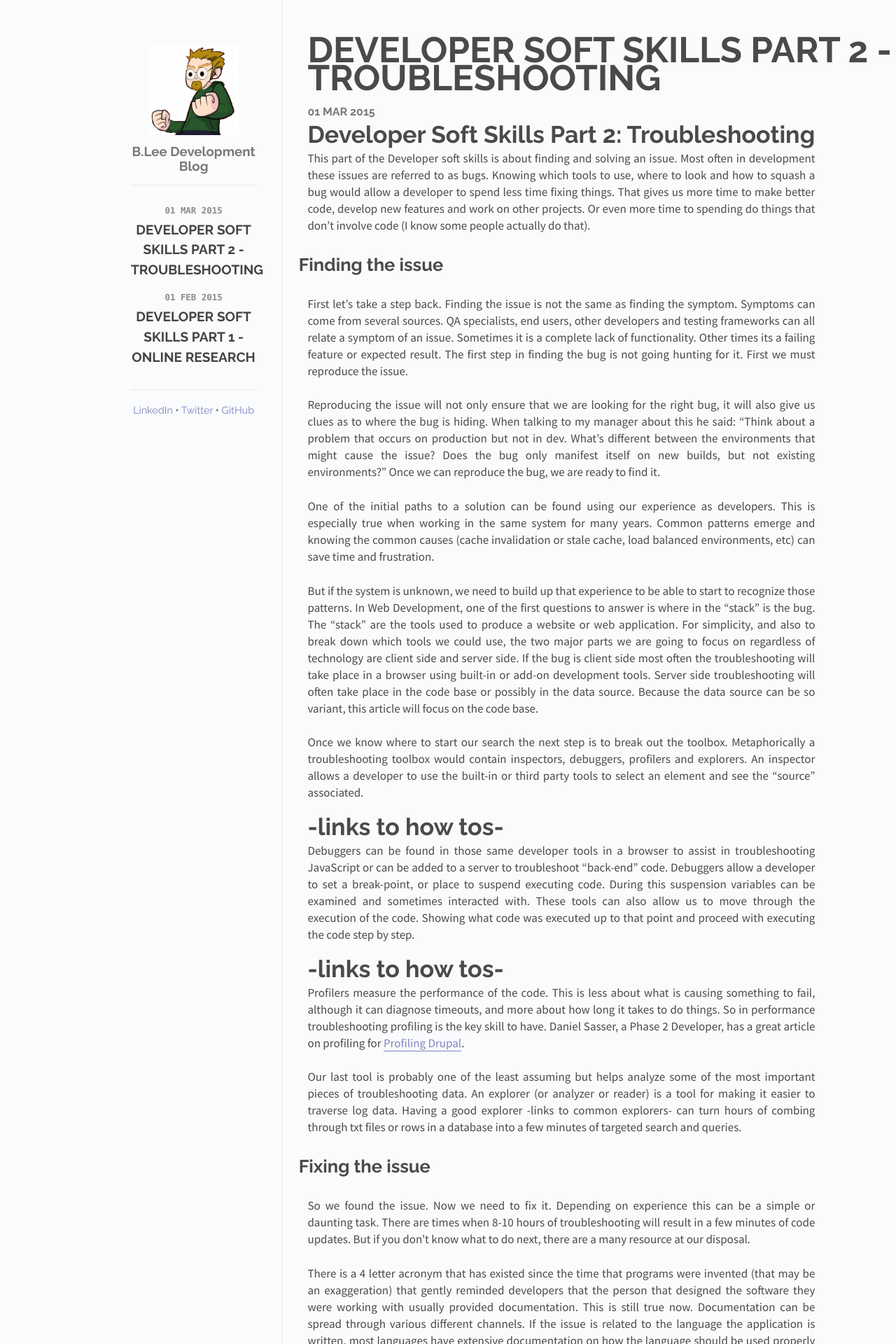
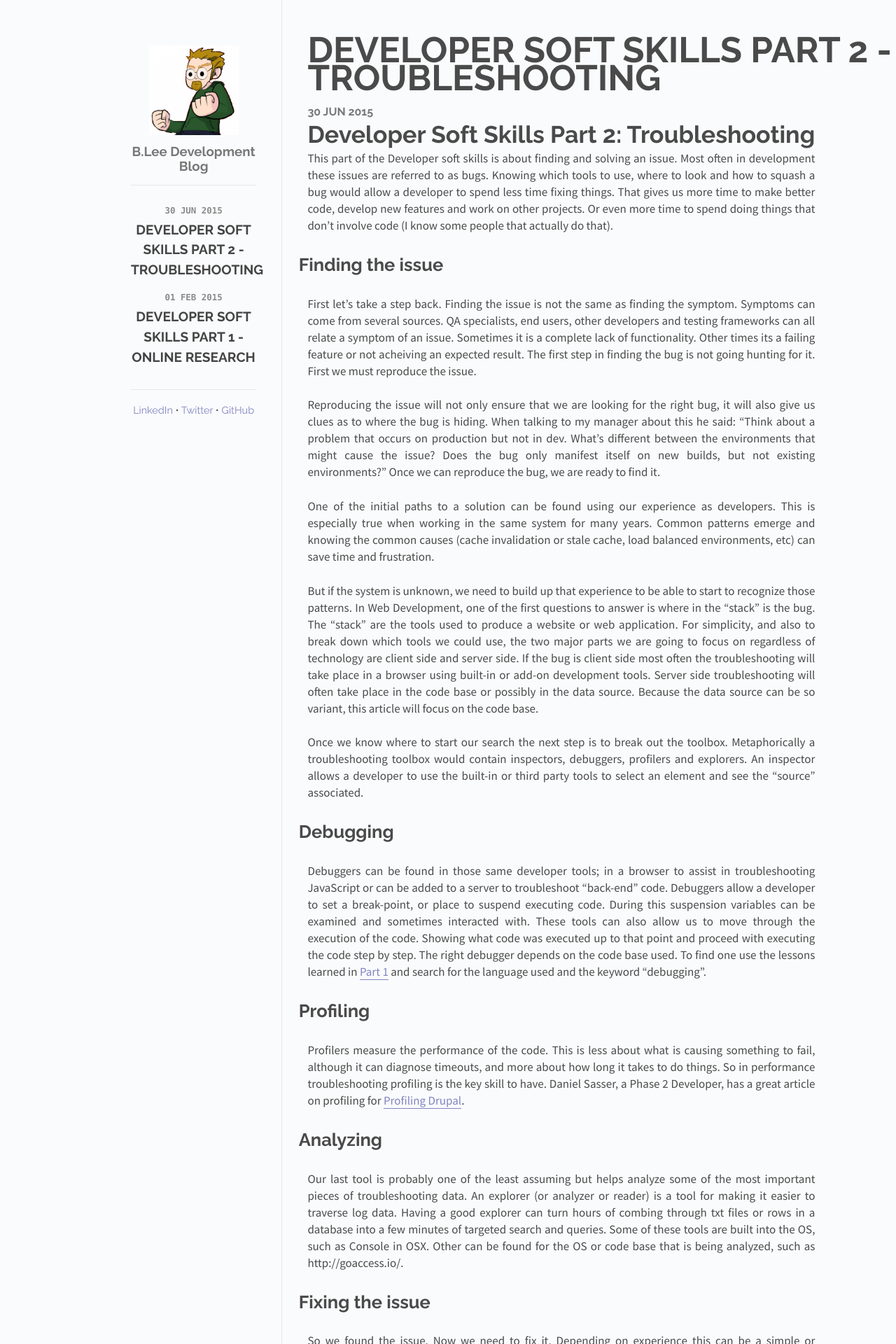
Before and after one commit to bleeDev/bleedev.github.io, a Jekyll site: the page built from _posts/2015-01-20-developer-soft-skills-part-2:-troubleshooting.md, in a window 1280 px wide. Shown: the top 1920 px of the page at 70% size. Built offline with Jekyll 4.4.1, drawn with Linux system fonts in a browser that asks for light colours; Markdown is read by kramdown in place of the engine named in the settings; some of the changed text lies outside the part shown.

Commit message:
Updates and clean up

```diff
--- a/_posts/2015-01-20-developer-soft-skills-part-2:-troubleshooting.md
+++ b/_posts/2015-01-20-developer-soft-skills-part-2:-troubleshooting.md
@@ -2,16 +2,16 @@
 layout: post
 title: Developer Soft Skills Part 2 - Troubleshooting
 cover:
-date:   2015-03-01 12:00:00
+date:   2015-06-30 12:00:00
 categories: posts
 ---
 
 #Developer Soft Skills Part 2: Troubleshooting
 
-This part of the Developer soft skills is about finding and solving an issue. Most often in development these issues are referred to as bugs. Knowing which tools to use, where to look and how to squash a bug would allow a developer to spend less time fixing things. That gives us more time to make better code, develop new features and work on other projects. Or even more time to spending do things that don't involve code (I know some people actually do that).
+This part of the Developer soft skills is about finding and solving an issue. Most often in development these issues are referred to as bugs. Knowing which tools to use, where to look and how to squash a bug would allow a developer to spend less time fixing things. That gives us more time to make better code, develop new features and work on other projects. Or even more time to spend doing things that don't involve code (I know some people that actually do that).
 
 ##Finding the issue
-First let's take a step back. Finding the issue is not the same as finding the symptom. Symptoms can come from several sources. QA specialists, end users, other developers and testing frameworks can all relate a symptom of an issue. Sometimes it is a complete lack of functionality. Other times its a failing feature or expected result. The first step in finding the bug is not going hunting for it. First we must reproduce the issue.
+First let's take a step back. Finding the issue is not the same as finding the symptom. Symptoms can come from several sources. QA specialists, end users, other developers and testing frameworks can all relate a symptom of an issue. Sometimes it is a complete lack of functionality. Other times its a failing feature or not acheiving an expected result. The first step in finding the bug is not going hunting for it. First we must reproduce the issue.
 
 Reproducing the issue will not only ensure that we are looking for the right bug, it will also give us clues as to where the bug is hiding. When talking to my manager about this he said: "Think about a problem that occurs on production but not in dev. What's different between the environments that might cause the issue? Does the bug only manifest itself on new builds, but not existing environments?" Once we can reproduce the bug, we are ready to find it.
 
@@ -21,15 +21,17 @@ But if the system is unknown, we need to build up that experience to be able to
 
 Once we know where to start our search the next step is to break out the toolbox. Metaphorically a troubleshooting toolbox would contain inspectors, debuggers, profilers and explorers. An inspector allows a developer to use the built-in or third party tools to select an element and see the "source" associated.
 
-#-links to how tos-
+##Debugging
 
-Debuggers can be found in those same developer tools in a browser to assist in troubleshooting JavaScript or can be added to a server to troubleshoot "back-end" code. Debuggers allow a developer to set a break-point, or place to suspend executing code. During this suspension variables can be examined and sometimes interacted with. These tools can also allow us to move through the execution of the code. Showing what code was executed up to that point and proceed with executing the code step by step.
+Debuggers can be found in those same developer tools; in a browser to assist in troubleshooting JavaScript or can be added to a server to troubleshoot "back-end" code. Debuggers allow a developer to set a break-point, or place to suspend executing code. During this suspension variables can be examined and sometimes interacted with. These tools can also allow us to move through the execution of the code. Showing what code was executed up to that point and proceed with executing the code step by step. The right debugger depends on the code base used. To find one use the lessons learned in [Part 1](Part 1) and search for the language used and the keyword "debugging".
 
-#-links to how tos-
+##Profiling
 
 Profilers measure the performance of the code. This is less about what is causing something to fail, although it can diagnose timeouts, and more about how long it takes to do things. So in performance troubleshooting profiling is the key skill to have. Daniel Sasser, a Phase 2 Developer, has a great article on profiling for [Profiling Drupal](http://www.phase2technology.com/blog/profiling-drupal-performance-with-phpstorm-and-xdebug/).
 
-Our last tool is probably one of the least assuming but helps analyze some of the most important pieces of troubleshooting data. An explorer (or analyzer or reader) is a tool for making it easier to traverse log data. Having a good explorer -links to common explorers- can turn hours of combing through txt files or rows in a database into a few minutes of targeted search and queries.
+##Analyzing
+
+Our last tool is probably one of the least assuming but helps analyze some of the most important pieces of troubleshooting data. An explorer (or analyzer or reader) is a tool for making it easier to traverse log data. Having a good explorer can turn hours of combing through txt files or rows in a database into a few minutes of targeted search and queries. Some of these tools are built into the OS, such as Console in OSX. Other can be found for the OS or code base that is being analyzed, such as http://goaccess.io/.
 
 ##Fixing the issue
 So we found the issue. Now we need to fix it. Depending on experience this can be a simple or daunting task. There are times when 8-10 hours of troubleshooting will result in a few minutes of code updates. But if you don't know what to do next, there are a many resource at our disposal.
@@ -43,8 +45,6 @@ Once our solution is in place we should return to where we started. Trying to re
 
 One concern is how to deploy the fix. Another would be to provide others with a way use that solution. Both of these can be resolved by creating a patch. A patch provides for incorrect code to be removed as well as new or updated code to be applied. This allows for the deployment of a fix to specific parts of the code, without having to update the entire code base. A patch can also be shared with others so they can also update their code. It can also be included in the release of the next version of distrubuted code.
 
-#-links to how tos-
-
 Another concern is regression. You have taken the time to troubleshoot and fix the issue; you pat yourself on the back and think that your journey is at its end. But it is not. Development usually involves several systems being linked together. With all of this interoperability changes in one system almost always affect another. The fix you made may have introduced a new bug or uncovered an existing issue that was obfuscated before the changes that were made. To mitigate this, always
 
 ##Making better code help others troubleshoot
```
